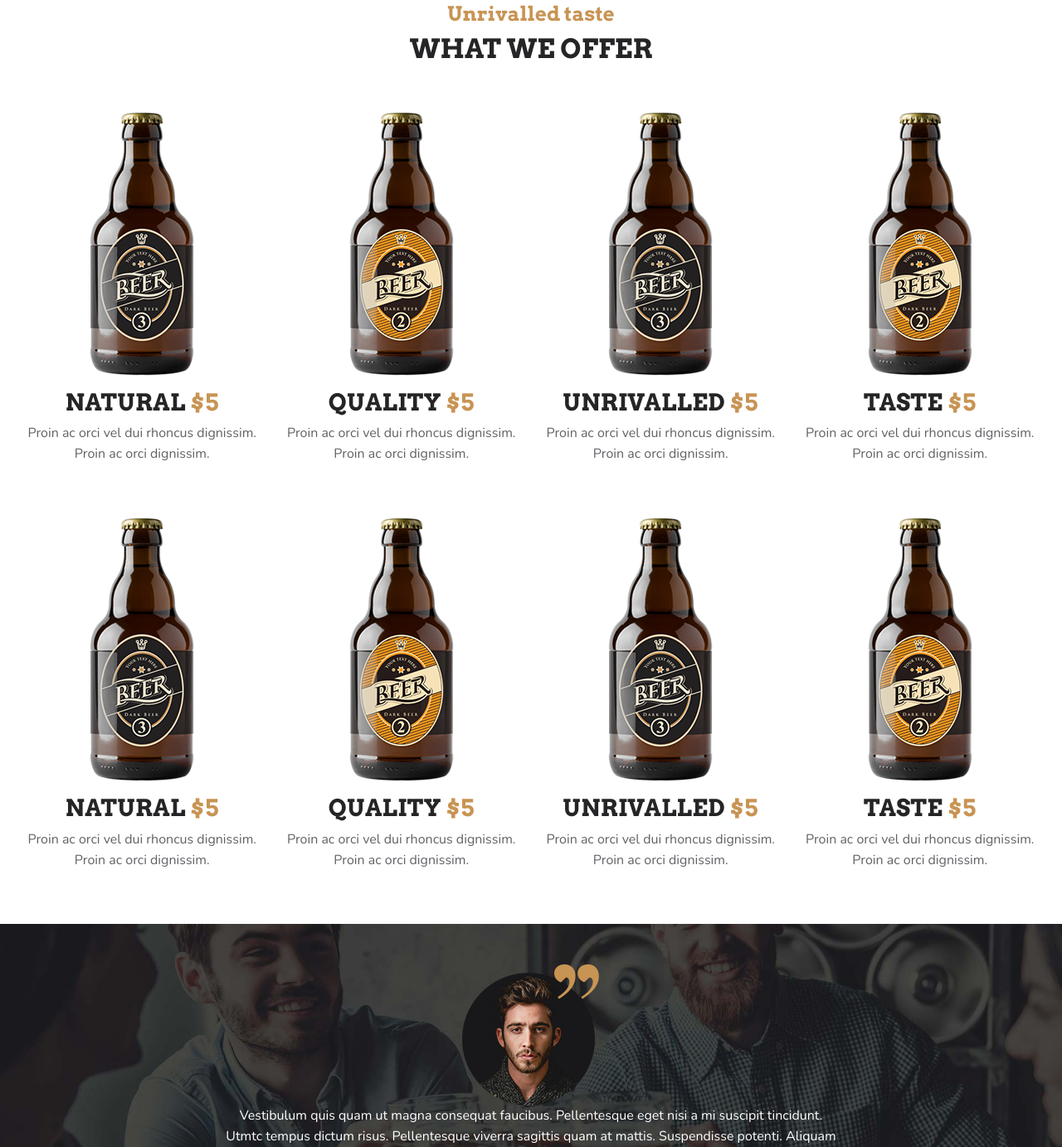
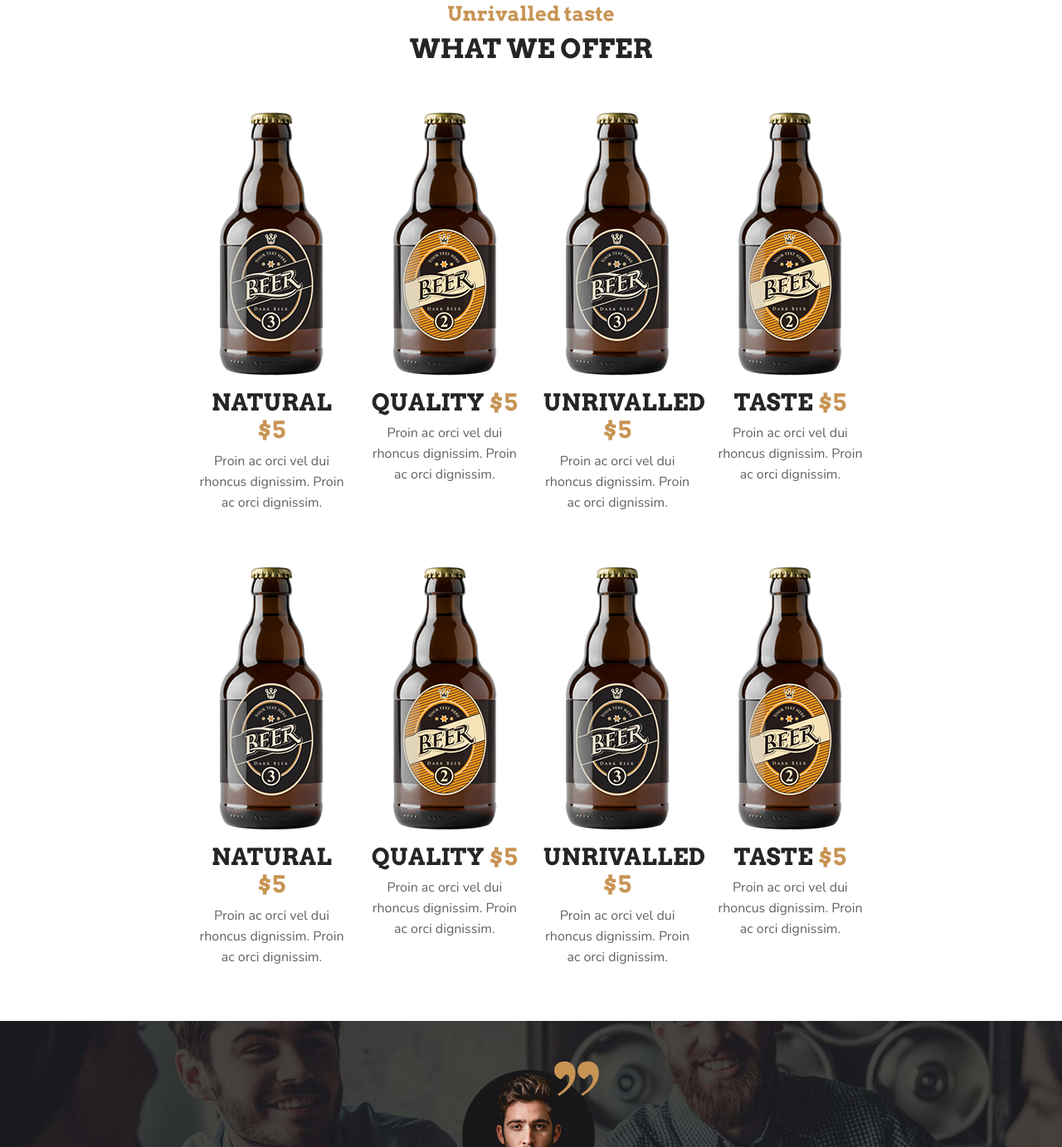
Before and after one commit to chetcarter/portfolio-project, a website: page index.html in a window 1280 px wide. Shown: the part 2139-3522 px from the top of the page at 83% size. Drawn offline with nearby package versions, Linux system fonts and the light colour scheme.

Commit message:
Adjust columns in Beer Line Up section

```diff
--- a/index.html
+++ b/index.html
@@ -132,25 +132,25 @@
             </div>
         </div> <!-- End row -->
         <div class="row mt-5 mx-auto">
-            <div class="col-md-3 text-center">
+            <div class="col-xl-2 offset-xl-2 col-lg-3 text-center">
                 <img alt="picture" src="_img/home-single-image-9.png" class="img-fluid mb-3">
                 <h3>Natural <span>$5</span></h3>
                 <p>Proin ac orci vel dui rhoncus dignissim. Proin ac orci dignissim.</p>
             </div>
 
-            <div class="col-md-3 text-center">
+            <div class="col-xl-2 col-lg-3 text-center">
                 <img alt="picture" src="_img/home-single-image-10.png" class="img-fluid mb-3">
                 <h3>Quality <span>$5</span></h3>
                 <p>Proin ac orci vel dui rhoncus dignissim. Proin ac orci dignissim.</p>
             </div>
 
-            <div class="col-md-3 text-center">
+            <div class="col-xl-2 col-lg-3 text-center">
                 <img alt="picture" src="_img/home-single-image-9.png" class="img-fluid mb-3">
                 <h3>Unrivalled <span>$5</span></h3>
                 <p>Proin ac orci vel dui rhoncus dignissim. Proin ac orci dignissim.</p>
             </div>
 
-            <div class="col-md-3 text-center">
+            <div class="col-xl-2 col-lg-3 text-center">
                 <img alt="picture" src="_img/home-single-image-10.png" class="img-fluid mb-3">
                 <h3>Taste <span>$5</span></h3>
                 <p>Proin ac orci vel dui rhoncus dignissim. Proin ac orci dignissim.</p>
@@ -158,26 +158,26 @@
         </div> <!-- End row -->
 
         <div class="row mt-5 mx-auto">
-            <div class="col-md-3 text-center">
+            <div class="col-xl-2 offset-xl-2 col-lg-3 text-center">
                 <img alt="picture" src="_img/home-single-image-9.png" class="img-fluid mb-3">
                 <h3>Natural <span>$5</span></h3>
                 <p>Proin ac orci vel dui rhoncus dignissim. Proin ac orci dignissim.</p>
             </div>
 
-            <div class="col-md-3 text-center">
+            <div class="col-xl-2 col-lg-3 text-center">
                 <img alt="picture" src="_img/home-single-image-10.png" class="img-fluid mb-3">
                 <h3>Quality <span>$5</span></h3>
                 <p>Proin ac orci vel dui rhoncus dignissim. Proin ac orci dignissim.</p>
             </div>
 
-            <div class="col-md-3 text-center">
+            <div class="col-xl-2 col-lg-3 text-center">
                 <img alt="picture" src="_img/home-single-image-9.png" class="img-fluid mb-3">
                 <h3>Unrivalled <span>$5</span></h3>
                 <p>Proin ac orci vel dui rhoncus dignissim. Proin ac orci dignissim.</p>
             </div>
 
-            <div class="col-md-3 text-center">
-                <img alt="picture" src="_img/home-single-image-10.png" class="iimg-fluid mb-3">
+            <div class="col-xl-2 col-lg-3 text-center">
+                <img alt="picture" src="_img/home-single-image-10.png" class="img-fluid mb-3">
                 <h3>Taste <span>$5</span></h3>
                 <p>Proin ac orci vel dui rhoncus dignissim. Proin ac orci dignissim.</p>
             </div>
```
Also changed, not shown: beer.html (+17 -12 lines).
